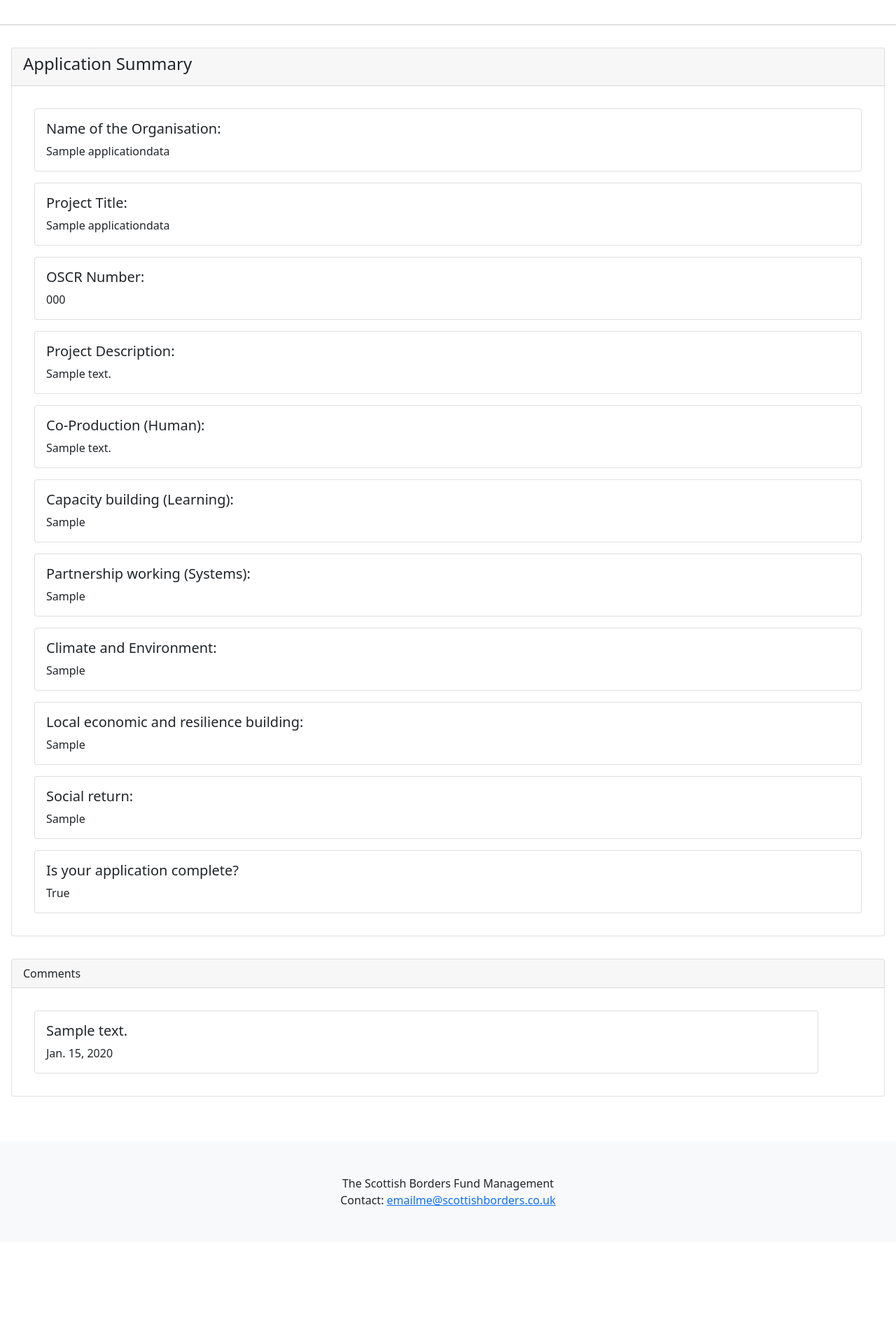
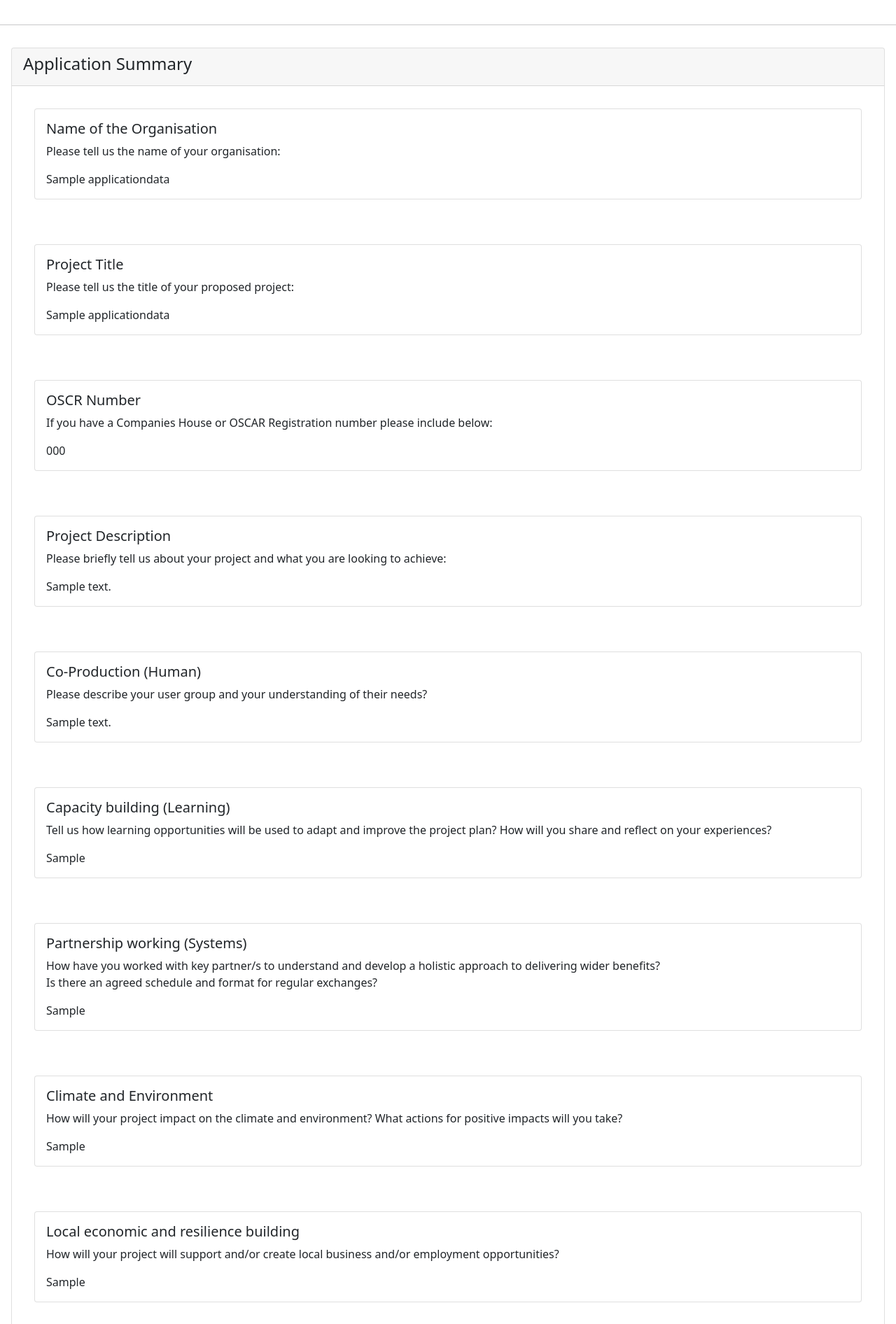
Before and after one commit to AlanWinchcole/Fund-Management-System, a Django app: page /view_application_status/1 in a window 1280 px wide. Shown: the part 289-2181 px from the top of the page at 70% size. Before the commit the page ends 2012 px from the top, so only its background shows below. Run offline with Django 3.2, Linux system fonts and the light colour scheme; tables that the repository leaves empty hold one stand-in row (values such as "Sample post"); some libraries are stand-ins or nearby versions.

Commit message:
view application status fields in cards

```diff
--- a/fund_management_website/templates/fund/application_view.html
+++ b/fund_management_website/templates/fund/application_view.html
@@ -34,22 +34,100 @@
     </div>
     <hr>
 
+
     <div class="cover-container d-flex h-100 p-3 mx-auto flex-column">
         <div class="card">
             <div class="card-header">
                 <h4 class="card-title">Application Summary</h4>
             </div>
+
             <div class="card-body">
-                {% for field in application_form %}
                 <div class="card p-3 m-3" >
-                    <h5 class="card-title">{{ field.label_tag }}</h5>
-                    <p class="card-text">{{ field.value }}</p>
-                    {% if field.help_text %}
-                            <p class="help">{{ field.help_text|safe }}</p>
-                    {% endif %}
+                    <h5 class="card-title">{{ application_form.organisationName.label }}</h5>
+                    <p>Please tell us the name of your organisation:</p>
+                    <p class="card-text">{{ application_form.organisationName.value }}</p>
                 </div>
-                {% endfor %}
             </div>
+
+            <div class="card-body">
+                <div class="card p-3 m-3" >
+                    <h5 class="card-title">{{ application_form.projectTitle.label }}</h5>
+                    <p>Please tell us the title of your proposed project:</p>
+                    <p class="card-text">{{ application_form.projectTitle.value }}</p>
+                </div>
+            </div>
+
+            <div class="card-body">
+                <div class="card p-3 m-3" >
+                    <h5 class="card-title">{{ application_form.CH_OSCR_number.label }}</h5>
+                    <p>If you have a Companies House or OSCAR Registration number please include below:</p>
+                    <p class="card-text">{{ application_form.CH_OSCR_number.value }}</p>
+                </div>
+            </div>
+
+            <div class="card-body">
+                <div class="card p-3 m-3" >
+                    <h5 class="card-title">{{ application_form.projectDesc.label }}</h5>
+                    <p>Please briefly tell us about your project and what you are looking to achieve:</p>
+                    <p class="card-text">{{ application_form.projectDesc.value }}</p>
+                </div>
+            </div>
+
+            <div class="card-body">
+                <div class="card p-3 m-3" >
+                    <h5 class="card-title">{{ application_form.userGroupDesc.label }}</h5>
+                    <p>Please describe your user group and your understanding of their needs?</p>
+                    <p class="card-text">{{ application_form.userGroupDesc.value }}</p>
+                </div>
+            </div>
+
+            <div class="card-body">
+                <div class="card p-3 m-3" >
+                    <h5 class="card-title">{{ application_form.learningOpp.label }}</h5>
+                    <p>Tell us how learning opportunities will be used to adapt and improve the project plan? How will you share and reflect on your experiences?</p>
+                    <p class="card-text">{{ application_form.learningOpp.value }}</p>
+                </div>
+            </div>
+
+            <div class="card-body">
+                <div class="card p-3 m-3" >
+                    <h5 class="card-title">{{ application_form.keyPartnersWork.label }}</h5>
+                    <p>How have you worked with key partner/s to understand and develop a holistic approach to delivering wider benefits? <br>Is there an agreed schedule and format for regular exchanges?</p>
+                    <p class="card-text">{{ application_form.keyPartnersWork.value }}</p>
+                </div>
+            </div>
+
+            <div class="card-body">
+                <div class="card p-3 m-3" >
+                    <h5 class="card-title">{{ application_form.projImpactClimate.label }}</h5>
+                    <p>How will your project impact on the climate and environment? What actions for positive impacts will you take?</p>
+                    <p class="card-text">{{ application_form.projImpactClimate.value }}</p>
+                </div>
+            </div>
+
+            <div class="card-body">
+                <div class="card p-3 m-3" >
+                    <h5 class="card-title">{{ application_form.projSupportLocBus.label }}</h5>
+                    <p>How will your project will support and/or create local business and/or employment opportunities?</p>
+                    <p class="card-text">{{ application_form.projSupportLocBus.value }}</p>
+                </div>
+            </div>
+
+            <div class="card-body">
+                <div class="card p-3 m-3" >
+                    <h5 class="card-title">{{ application_form.proContribution.label }}</h5>
+                    <p>How will your project contribute to individual and/or community well-being? How will your project contribute to local social inclusion and community resilience?</p>
+                    <p class="card-text">{{ application_form.proContribution.value }}</p>
+                </div>
+            </div>
+
+<!--            <div class="card-body">-->
+<!--                <div class="card p-3 m-3">-->
+<!--                    <h5 class="card-title">{{ application_form.application_complete.label }}</h5>-->
+<!--                      <p class="card-text">{{ application_form.application_complete.value }}</p>-->
+<!--                  </div>-->
+<!--              </div>-->
+
         </div>
     </div>
 
```
